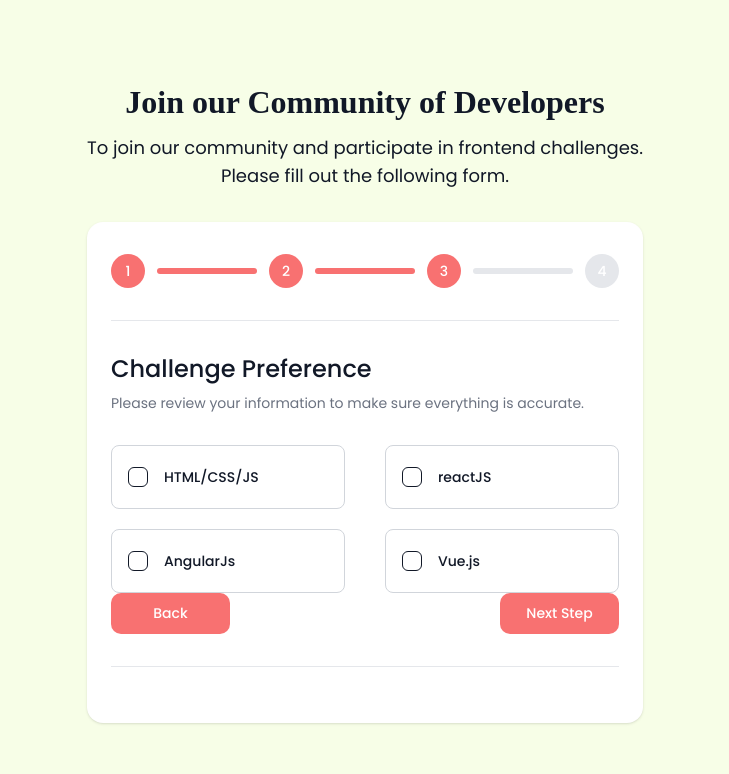
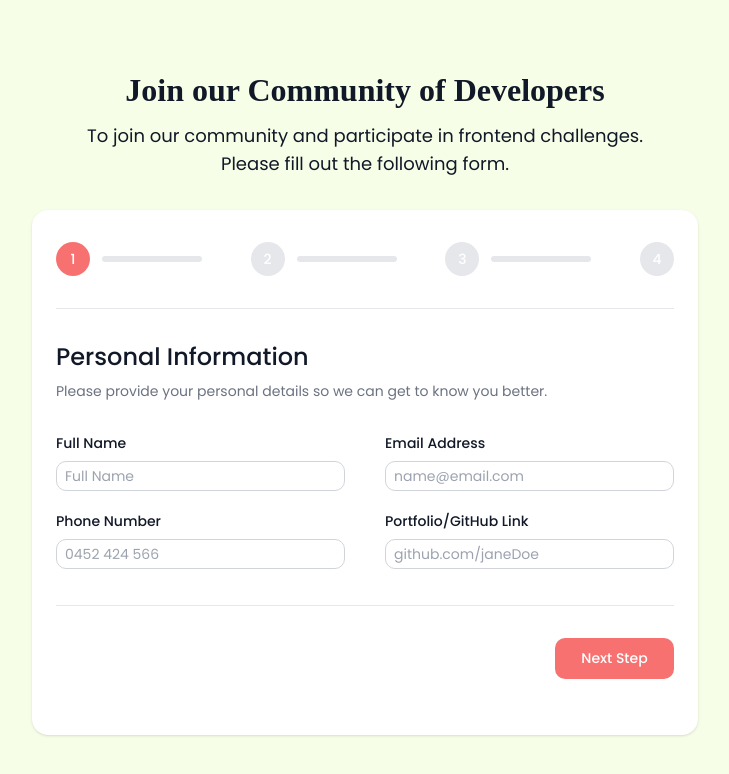
Before and after one commit to Bivektamu/coding_challenge, a React (Create React App) app: page / in a window 1280 px wide. Shown: the top 774 px of the page, without its empty margins (275-1004 px from the left). Built offline with nearby package versions, Linux system fonts and the light colour scheme.

Commit message:
Challenge completed but remains bug

```diff
--- a/src/component/MultiForm/ChallengeForm copy.jsx
+++ /dev/null
@@ -1,52 +0,0 @@
-const SkillForm = ({ formData, onChangeHandler, errors, onSubmitHandler, setStep, step }) => {
-    const { challenge } = formData
-
-    return (
-        <>
-            <h2 className=" text-gray-900 text-2xl mb-2 font-medium font-['Poppins'] text-left">Challenge Preference</h2>
-            <p className="mb-8  text-gray-500 text-sm text-left font-normal font-['Poppins']">Please review your information to make sure everything is accurate.</p>
-
-            <form id="challenge_form" action="" onSubmit={e => onSubmitHandler(e)} className='text-left grid-cols-2 grid gap-x-10 gap-y-5 pb-8 border-b-[1px] border-gray-200 mb-8'>
-
-                <div className="flex w-full flex-row items-start">
-
-                    <div className={`border-solid ${challenge==='htmlCssJs'? 'border-red-400':'border-[#d1d5db]'} flex items-center gap-4 w-full h-16 font-['Poppins'] items-start  px-4 border rounded-lg relative  `}>
-                        <input type="checkbox" id="htmlCssJs" name="challenge" value="htmlCssJs" className="absolute top-0 left-0 w-full h-full opacity-0 z-10" onClick={(e) => onChangeHandler(e)} />
-                        <div className={`w-5 h-5 rounded-md border  flex items-center justify-center ${challenge==='htmlCssJs'? 'bg-red-400 border-red-400':'border-gray-900'} `}>
-                            <div className="w-[10px] h-[5px] border-l-2 border-b-2 border-white -rotate-45 mb-1 " />
-                        </div>
-
-                        <label for="htmlCssJs" className="text-center text-sm font-medium text-[#111827] ">
-                            HTML/CSS/JS
-                        </label>
-                    </div>
-                </div>
-
-                <div className="flex w-full flex-row items-start">
-                    <div className={`border-solid ${challenge==='reactJs'? 'border-red-400':'border-[#d1d5db]'} flex items-center gap-4 w-full h-16 font-['Poppins'] items-start  px-4 border rounded-lg relative  `}>
-                        <input type="checkbox" id="reactJs" name="challenge" value="reactJs" className="absolute top-0 left-0 w-full h-full opacity-0 z-10" onClick={(e) => onChangeHandler(e)} />
-                        <div className={`w-5 h-5 rounded-md border  flex items-center justify-center ${challenge==='reactJs'? 'bg-red-400 border-red-400':'border-gray-900'} `}>
-                            <div className="w-[10px] h-[5px] border-l-2 border-b-2 border-white -rotate-45 mb-1 " />
-                        </div>
-
-                        <label for="reactJs" className="text-center text-sm font-medium text-[#111827] ">
-                            ReactJs
-                        </label>
-                    </div>
-                </div>
-
-
-                {errors.length > 0 && errors.filter(e => e.errorFor === 'challenge').map((e => <p key={e.errorFor} className={`block w-full text-red-500 text-sm px-2 pt-1 font-['Poppins']`}>{e.message}</p>))}
-
-
-
-                <div className="col-span-2 flex justify-between">
-                    <button className="w-[119px] cursor-pointer h-[41px] px-[26px] py-2.5 bg-red-400 rounded-[10px]   text-center text-white text-sm font-medium font-['Poppins']" onClick={() => setStep(step - 1)} type='submit' >Back</button>
-                    <button className="w-[119px] cursor-pointer h-[41px] px-[26px] py-2.5 bg-red-400 rounded-[10px]   text-center text-white text-sm font-medium font-['Poppins']" type='submit' >Next Step</button>
-                </div>
-            </form>
-        </>
-    )
-}
-
-export default SkillForm
--- a/src/component/MultiForm/ChallengeForm.jsx
+++ b/src/component/MultiForm/ChallengeForm.jsx
@@ -4,7 +4,7 @@ const SkillForm = ({ formData, onChangeHandler, errors, onSubmitHandler, setStep
     const { challenge } = formData
     console.log(step)
 
-    useEffect(()=> {console.log(step)}, [step])
+    useEffect(() => { console.log(step) }, [step])
 
     const [checkBoxes, setCheckBoxes] = useState(['HTML/CSS/JS', 'reactJS', 'AngularJs', 'Vue.js'])
 
@@ -15,15 +15,15 @@ const SkillForm = ({ formData, onChangeHandler, errors, onSubmitHandler, setStep
 
 
 
-            <form id="challenge_form" action="" onSubmit={e => onSubmitHandler(e)} className='text-left  pb-8 border-b-[1px] border-gray-200 mb-8'>
+            <form id="challenge_form" action="" onSubmit={e => onSubmitHandler(e)} className='text-left mb-8'>
 
                 <fieldset className="grid-cols-2 grid gap-x-10 gap-y-5">
 
-                {checkBoxes.length>0 && checkBoxes.map((c, i)=> (
+                    {checkBoxes.length > 0 && checkBoxes.map((c, i) => (
                         <div key={i} className="flex w-full flex-row items-start">
-                     <div className={`border-solid ${challenge.indexOf(c)>-1? 'border-red-400':'border-[#d1d5db]'} flex items-center gap-4 w-full h-16 font-['Poppins'] items-start  px-4 border rounded-lg relative  `}>
+                            <div className={`border-solid ${challenge.indexOf(c) > -1 ? 'border-red-400' : 'border-[#d1d5db]'} flex items-center gap-4 w-full h-16 font-['Poppins'] items-start  px-4 border rounded-lg relative  `}>
                                 <input type="checkbox" id={c} name="challenge" value={c} className="absolute top-0 left-0 w-full h-full opacity-0 z-10" onClick={(e) => onChangeHandler(e)} />
-                         <div className={`w-5 h-5 rounded-md border  flex items-center justify-center ${challenge.indexOf(c)>-1? 'bg-red-400 border-red-400':'border-gray-900'} `}>
+                                <div className={`w-5 h-5 rounded-md border  flex items-center justify-center ${challenge.indexOf(c) > -1 ? 'bg-red-400 border-red-400' : 'border-gray-900'} `}>
                                     <div className="w-[10px] h-[5px] border-l-2 border-b-2 border-white -rotate-45 mb-1 " />
                                 </div>
 
@@ -40,9 +40,8 @@ const SkillForm = ({ formData, onChangeHandler, errors, onSubmitHandler, setStep
 
 
 
-                <div className="col-span-2 flex justify-between">
-                <input className="w-[119px] cursor-pointer h-[41px] px-[26px] py-2.5 bg-red-400 rounded-[10px]   text-center text-white text-sm font-medium font-['Poppins']" onClick={()=>setStep(step-1)} value='Back' type="button" />
-
+                <div className="col-span-2 flex justify-between pt-8 border-t-[1px] border-gray-200 mt-8">
+                    <input className="w-[119px] cursor-pointer h-[41px] px-[26px] py-2.5 border-red-400 border-[1px] rounded-[10px] text-center text-red-400 text-sm font-medium font-['Poppins']" onClick={() => setStep(step - 1)} value='Back' type="button" />
 
                     <input className="w-[119px] cursor-pointer h-[41px] px-[26px] py-2.5 bg-red-400 rounded-[10px]   text-center text-white text-sm font-medium font-['Poppins']" type='submit' value='Next Step' />
                 </div>
--- a/src/component/MultiForm/MultiForm.jsx
+++ b/src/component/MultiForm/MultiForm.jsx
@@ -4,14 +4,16 @@ import PersonalInfoForm from './PersonalInfoForm'
 import SkillForm from './SkillForm'
 import ChallengeForm from './ChallengeForm'
 import ReviewForm from './ReviewForm'
+import ThankYou from './ThankYou'
 
 
 const MultiForm = () => {
-    const [step, setStep] = useState(3)
+    const [step, setStep] = useState(1)
     const [errors, setErrors] = useState([])
     const [form, setForm] = useState()
+    const [success, setSuccess] = useState(false)
 
-    useEffect(()=> {console.log(step)}, [step])
+    useEffect(() => { console.log(step) }, [step])
 
     const getSubmision = (formData) => {
         console.log(formData)
@@ -30,16 +32,16 @@ const MultiForm = () => {
     const { fullName, email, phone, link, skillLevel, challenge } = formData
 
     const onChangeHandler = e => {
-        if(e.target.type === 'checkbox') {
-            if(e.target.checked) {
-                let arr =[]
-                if(challenge)
+        if (e.target.type === 'checkbox') {
+            if (e.target.checked) {
+                let arr = []
+                if (challenge)
                     arr = challenge.split(',')
                 arr.push(e.target.value)
                 setFormData({ ...formData, [e.target.name]: arr.toString() })
             }
             else {
-                const arr = challenge.split(",").filter(c=>c!==e.target.value)
+                const arr = challenge.split(",").filter(c => c !== e.target.value)
                 setFormData({ ...formData, [e.target.name]: arr.toString() })
 
             }
@@ -115,7 +117,7 @@ const MultiForm = () => {
             errArr.push(err)
         }
 
-        if (step ===2 && !skillLevel) {
+        if (step === 2 && !skillLevel) {
             const err = {
                 errorFor: 'skillLevel',
                 message: 'Please select skill level'
@@ -145,22 +147,30 @@ const MultiForm = () => {
 
         if (arr.length > 0) {
             setErrors(arr)
-        }else {
+        } else {
             setErrors([])
-            setStep(step+1)
+            if (step > 3) {
+                setSuccess(true)
+            }
+            else
+                setStep(step + 1)
         }
     }
 
-    useEffect(()=> {
-        console.log(step)
-        if(step < 2)
-            setForm( <PersonalInfoForm formData={formData} errors={errors} onChangeHandler={e=>onChangeHandler(e)} onSubmitHandler={(e)=>onSubmitHandler(e)} />)
-        else if(step < 3)
-            setForm( <SkillForm formData={formData} errors={errors} step={step} setStep={(step)=>setStep(step)} onChangeHandler={e=>onChangeHandler(e)} onSubmitHandler={(e)=>onSubmitHandler(e)} />)
-        else if(step < 4)
-            setForm( <ChallengeForm formData={formData} errors={errors} step={step} setStep={(step)=>setStep(step)} onChangeHandler={e=>onChangeHandler(e)} onSubmitHandler={(e)=>onSubmitHandler(e)} />)
+    useEffect(() => {
+        if (success) {
+            return setForm(
+                <ThankYou />
+            )
+        }
+        if (step < 2)
+            setForm(<PersonalInfoForm formData={formData} errors={errors} onChangeHandler={e => onChangeHandler(e)} onSubmitHandler={(e) => onSubmitHandler(e)} />)
+        else if (step < 3)
+            setForm(<SkillForm formData={formData} errors={errors} step={step} setStep={(step) => setStep(step)} onChangeHandler={e => onChangeHandler(e)} onSubmitHandler={(e) => onSubmitHandler(e)} />)
+        else if (step < 4)
+            setForm(<ChallengeForm formData={formData} errors={errors} step={step} setStep={(step) => setStep(step)} onChangeHandler={e => onChangeHandler(e)} onSubmitHandler={(e) => onSubmitHandler(e)} />)
         else
-        setForm( <ReviewForm formData={formData} step={step} setStep={(step)=>setStep(step)} onChangeHandler={e=>onChangeHandler(e)} onSubmitHandler={(e)=>onSubmitHandler(e)} />)
+            setForm(<ReviewForm formData={formData} step={step} setStep={(step) => setStep(step)} onChangeHandler={e => onChangeHandler(e)} onSubmitHandler={(e) => onSubmitHandler(e)} />)
 
 
     }, [errors, formData, step])
@@ -171,7 +181,7 @@ const MultiForm = () => {
                 <h1 className="mb-2 text-gray-900 text-[32px] font-black font-['Merriweather']">Join our Community of Developers</h1>
                 <p className="mb-8 text-center text-gray-900 text-lg font-normal font-['Poppins']">To join our community and participate in frontend challenges.<br />Please fill out the following form.</p>
                 <div className='bg-white rounded-2xl shadow p-6'>
-                    <Step step={step} />
+                    {!success && <Step step={step} />}
 
                     {form && form}
 
--- a/src/component/MultiForm/PersonalInfoForm.jsx
+++ b/src/component/MultiForm/PersonalInfoForm.jsx
@@ -9,7 +9,7 @@ const PersonalInfoForm = ({ formData, errors, onChangeHandler, onSubmitHandler }
             <h2 className=" text-gray-900 text-2xl mb-2 font-medium font-['Poppins'] text-left">Personal Information</h2>
             <p className="mb-8  text-gray-500 text-sm text-left font-normal font-['Poppins']">Please provide your personal details so we can get to know you better.</p>
 
-            <form id="personal_info_form" action="" onSubmit={e => onSubmitHandler(e)} className='text-left grid-cols-2 grid gap-x-10 gap-y-5 pb-8 border-b-[1px] border-gray-200 mb-8'>
+            <form id="personal_info_form" action="" onSubmit={e => onSubmitHandler(e)} className='text-left grid-cols-2 grid gap-x-10 gap-y-5   mb-8'>
 
                 <div>
                     <label className="block mb-2 w-full text-gray-900 text-sm font-medium font-['Poppins']">Full Name</label>
@@ -29,14 +29,17 @@ const PersonalInfoForm = ({ formData, errors, onChangeHandler, onSubmitHandler }
                     {errors.length > 0 && errors.filter(e => e.errorFor === 'phone').map((e => <p key={e.errorFor} className={`block w-full text-red-500 text-sm px-2 pt-1 font-['Poppins']`}>{e.message}</p>))}
 
                 </div>
-                <div>
+                <div className="">
                     <label className="block mb-2 w-full  text-gray-900 text-sm font-medium font-['Poppins']">Portfolio/GitHub Link</label>
 
                     <input type='text' className={`py-1 block w-full px-2 rounded-[10px] border border-gray-300 focus:border-red-400 outline-none ${link ? 'text-gray-900' : 'text-gray-400'} text-sm font-normal font-['Poppins']`} placeholder='github.com/janeDoe' name='link' value={link} onChange={e => onChangeHandler(e)} />
                     {errors.length > 0 && errors.filter(e => e.errorFor === 'link').map((e => <p key={e.errorFor} className={`block w-full text-red-500 text-sm px-2 pt-1 font-['Poppins']`}>{e.message}</p>))}
 
                 </div>
-                <button className="w-[119px] cursor-pointer h-[41px] px-[26px] py-2.5 bg-red-400 rounded-[10px] ml-auto mr-0 block text-center text-white text-sm font-medium font-['Poppins']" type='submit' >Next Step</button>
+                <div className="border-t-[1px] border-gray-200 pt-8 mt-4 col-span-2">
+                    <button className="w-[119px] cursor-pointer h-[41px] px-[26px] py-2.5 bg-red-400 rounded-[10px] ml-auto mr-0 block text-center text-white text-sm font-medium font-['Poppins']" type='submit' >Next Step</button>
+
+                </div>
 
             </form>
         </>
--- a/src/component/MultiForm/ReviewForm.jsx
+++ b/src/component/MultiForm/ReviewForm.jsx
@@ -1,16 +1,45 @@
 const ReviewForm = ({ formData, onSubmitHandler, setStep, step }) => {
-    const { skillLevel } = formData
 
     return (
         <>
             <h2 className=" text-gray-900 text-2xl mb-2 font-medium font-['Poppins'] text-left">Review and Confirm</h2>
             <p className="mb-8  text-gray-500 text-sm text-left font-normal font-['Poppins']">Please review your information to make sure everything is accurate.</p>
 
-            <form id="skill_level_form" action="" onSubmit={e => onSubmitHandler(e)} className='text-left grid-cols-2 grid gap-x-10 gap-y-5 pb-8 border-b-[1px] border-gray-200 mb-8'>
+            <form id="skill_level_form" action="" onSubmit={e => onSubmitHandler(e)} className='text-left grid-cols-3 grid gap-x-5 gap-y-5 mb-8'>
+                <div className="px-3.5 py-4 bg-gray-200 bg-opacity-50 rounded-[10px] flex-col justify-start items-start gap-0.5 inline-flex">
+                    <div className="text-gray-600 text-xs font-normal font-['Poppins']">Full Name</div>
+                    <div className="text-gray-900 text-xs font-medium font-['Poppins']">{formData.fullName}</div>
+                </div>
 
+                <div className="px-3.5 py-4 bg-gray-200 bg-opacity-50 rounded-[10px] flex-col justify-start items-start gap-0.5 inline-flex">
+                    <div className="text-gray-600 text-xs font-normal font-['Poppins']">Email Address</div>
+                    <div className="text-gray-900 text-xs font-medium font-['Poppins']">{formData.email}</div>
+                </div>
 
-                <div className="col-span-2 flex justify-between">
-                    <input className="w-[119px] cursor-pointer h-[41px] px-[26px] py-2.5 bg-red-400 rounded-[10px]   text-center text-white text-sm font-medium font-['Poppins']" onClick={() => setStep(step - 1)} value='Back' type="button" />
+                <div className="px-3.5 py-4 bg-gray-200 bg-opacity-50 rounded-[10px] flex-col justify-start items-start gap-0.5 inline-flex">
+                    <div className="text-gray-600 text-xs font-normal font-['Poppins']">Phone Number</div>
+                    <div className="text-gray-900 text-xs font-medium font-['Poppins']">{formData.phone}</div>
+                </div>
+
+                <div className="px-3.5 py-4 bg-gray-200 bg-opacity-50 rounded-[10px] flex-col justify-start items-start gap-0.5 inline-flex">
+                    <div className="text-gray-600 text-xs font-normal font-['Poppins']">Portfolio/GitHub Link</div>
+                    <div className="text-gray-900 text-xs font-medium font-['Poppins']">{formData.link}</div>
+                </div>
+
+                <div className="px-3.5 py-4 bg-gray-200 bg-opacity-50 rounded-[10px] flex-col justify-start items-start gap-0.5 inline-flex">
+                    <div className="text-gray-600 text-xs font-normal font-['Poppins']">Skill Level</div>
+                    <div className="text-gray-900 text-xs font-medium font-['Poppins']">{formData.skillLevel}</div>
+                </div>
+
+                <div className="px-3.5 py-4 bg-gray-200 bg-opacity-50 rounded-[10px] flex-col justify-start items-start gap-0.5 inline-flex">
+                    <div className="text-gray-600 text-xs font-normal font-['Poppins']">Challenge Preference</div>
+                    <div className="text-gray-900 text-xs font-medium font-['Poppins']">{formData.challenge}</div>
+                </div>
+
+                <div className="col-span-3 flex justify-between pt-8 border-t-[1px] border-gray-200 mt-4">
+
+                    <input className="w-[119px] cursor-pointer h-[41px] px-[26px] py-2.5 border-red-400 border-[1px] rounded-[10px] text-center text-red-400 text-sm font-medium font-['Poppins']" onClick={() => setStep(step - 1)} value='Back' type="button" />
+
 
 
                     <input className="w-[119px] cursor-pointer h-[41px] px-[26px] py-2.5 bg-red-400 rounded-[10px]   text-center text-white text-sm font-medium font-['Poppins']" type='submit' value='Submit' />
--- a/src/component/MultiForm/SkillForm.jsx
+++ b/src/component/MultiForm/SkillForm.jsx
@@ -1,4 +1,4 @@
-const SkillForm = ({ formData,  onChangeHandler, errors, onSubmitHandler, setStep, step }) => {
+const SkillForm = ({ formData, onChangeHandler, errors, onSubmitHandler, setStep, step }) => {
     const { skillLevel } = formData
 
     return (
@@ -6,7 +6,7 @@ const SkillForm = ({ formData,  onChangeHandler, errors, onSubmitHandler, setSte
             <h2 className=" text-gray-900 text-2xl mb-2 font-medium font-['Poppins'] text-left">Skill Level</h2>
             <p className="mb-8  text-gray-500 text-sm text-left font-normal font-['Poppins']">Please tell us about your skill level in frontend development.</p>
 
-            <form id="skill_level_form" action="" onSubmit={e => onSubmitHandler(e)} className='text-left grid-cols-2 grid gap-x-10 gap-y-5 pb-8 border-b-[1px] border-gray-200 mb-8'>
+            <form id="skill_level_form" action="" onSubmit={e => onSubmitHandler(e)} className='text-left grid-cols-2 grid gap-x-10 gap-y-5  mb-8'>
                 <div className="flex flex-row w-full items-start">
                     <div className={`border-solid border-[#d1d5db] flex flex-row gap-4 w-full h-16 font-['Poppins'] items-start pt-4 px-4 border rounded-lg relative ${skillLevel === 'beginner' && 'border-red-400'} `}>
 
@@ -116,8 +116,9 @@ const SkillForm = ({ formData,  onChangeHandler, errors, onSubmitHandler, setSte
 
 
 
-                <div className="col-span-2 flex justify-between">
-                    <input className="w-[119px] cursor-pointer h-[41px] px-[26px] py-2.5 bg-red-400 rounded-[10px]   text-center text-white text-sm font-medium font-['Poppins']" onClick={()=>setStep(step-1)} value='Back' type="button" />
+                <div className="col-span-2 flex justify-between pt-8 border-t-[1px] border-gray-200 mt-4">
+                    <input className="w-[119px] cursor-pointer h-[41px] px-[26px] py-2.5 border-red-400 border-[1px] rounded-[10px] text-center text-red-400 text-sm font-medium font-['Poppins']" onClick={() => setStep(step - 1)} value='Back' type="button" />
+
 
 
                     <input className="w-[119px] cursor-pointer h-[41px] px-[26px] py-2.5 bg-red-400 rounded-[10px]   text-center text-white text-sm font-medium font-['Poppins']" type='submit' value='Next Step' />
```
Also changed, not shown: src/component/MultiForm/ThankYou.jsx (added, +20 -0 lines). Lines whose indentation alone changed are shown as unchanged.
